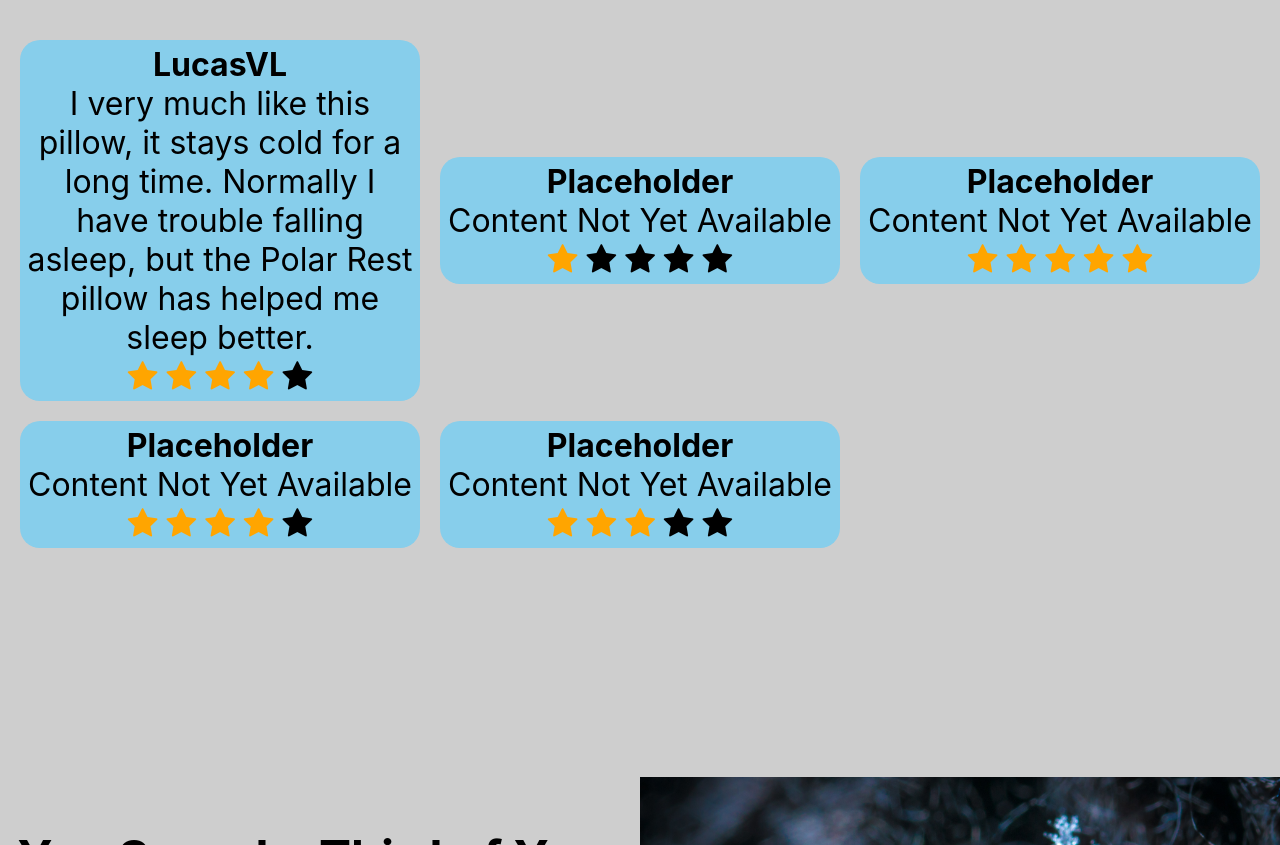
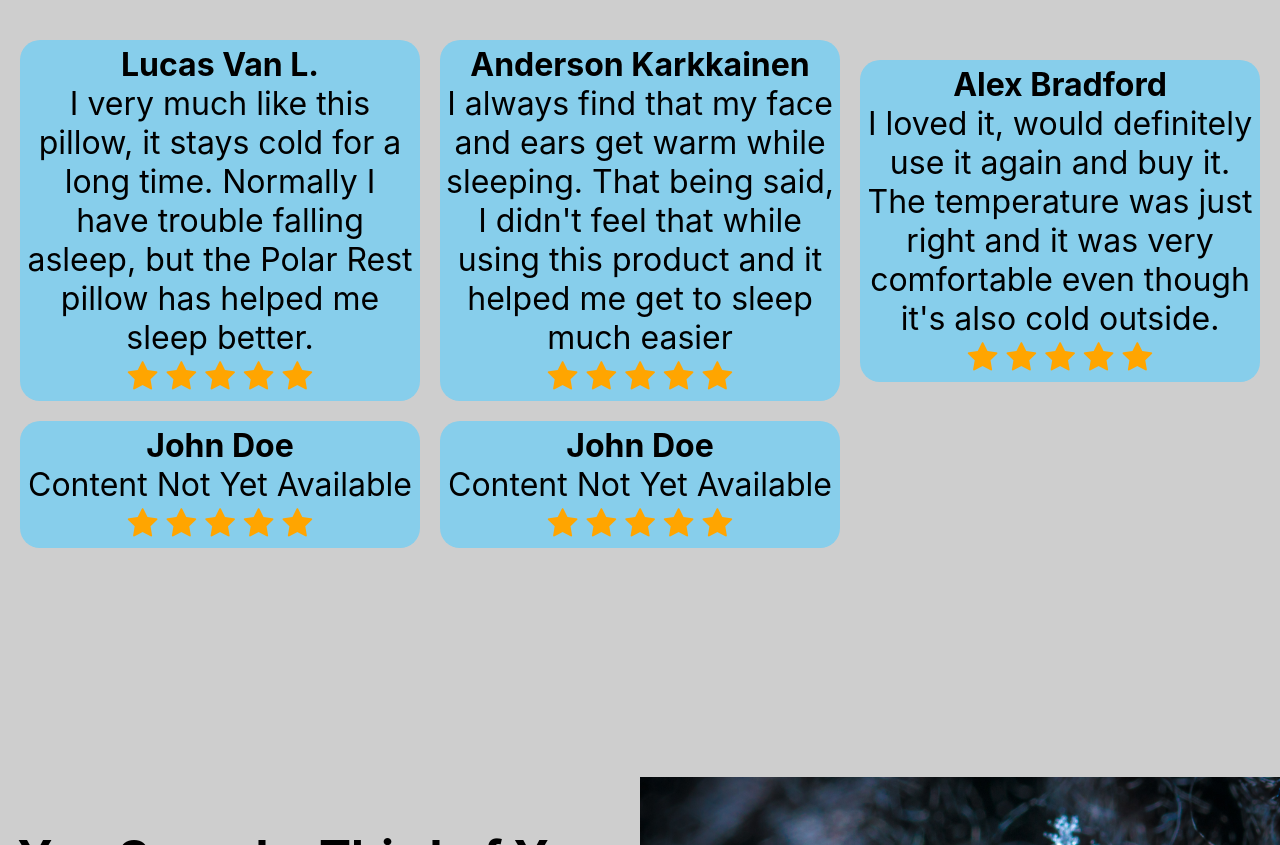
Before and after one commit to Lucas-V-L/Polar_Rest, a plain HTML site: page index.html in a window 1280 px wide. Shown: the part 1980-2825 px from the top of the page. Drawn offline with Linux system fonts and the light colour scheme; a script that the page names is missing.

Commit message:
testimonials and fixed weird scrolling

```diff
--- a/index.html
+++ b/index.html
@@ -54,26 +54,17 @@
 			</div>
             <div class="segment partFour center">
                 <div class="testimonial">
-                    <h4>LucasVL</h4>
+                    <h4>Lucas Van L.</h4>
                     <p>I very much like this pillow, it stays cold for a long time. Normally I have trouble falling asleep, but the Polar Rest pillow has helped me sleep better.</p>
                     <span class="fa fa-star checked"></span>
                     <span class="fa fa-star checked"></span>
                     <span class="fa fa-star checked"></span>
                     <span class="fa fa-star checked"></span>
-                    <span class="fa fa-star"></span>
+                    <span class="fa fa-star checked"></span>
                 </div>
                 <div class="testimonial">
-                    <h4>Placeholder</h4>
-                    <p>Content Not Yet Available</p>
-                    <span class="fa fa-star checked"></span>
-                    <span class="fa fa-star"></span>
-                    <span class="fa fa-star"></span>
-                    <span class="fa fa-star"></span>
-                    <span class="fa fa-star"></span>
-                </div>
-                 <div class="testimonial">
-                    <h4>Placeholder</h4>
-                    <p>Content Not Yet Available</p>
+                    <h4>Anderson Karkkainen</h4>
+                    <p>I always find that my face and ears get warm while sleeping. That being said, I didn't feel that while using this product and it helped me get to sleep much easier</p>
                     <span class="fa fa-star checked"></span>
                     <span class="fa fa-star checked"></span>
                     <span class="fa fa-star checked"></span>
@@ -81,22 +72,31 @@
                     <span class="fa fa-star checked"></span>
                 </div>
                  <div class="testimonial">
-                    <h4>Placeholder</h4>
+                    <h4>Alex Bradford</h4>
+                    <p>I loved it, would definitely use it again and buy it. The temperature was just right and it was very comfortable even though it's also cold outside.</p>
+                    <span class="fa fa-star checked"></span>
+                    <span class="fa fa-star checked"></span>
+                    <span class="fa fa-star checked"></span>
+                    <span class="fa fa-star checked"></span>
+                    <span class="fa fa-star checked"></span>
+                </div>
+                 <div class="testimonial">
+                    <h4>John Doe</h4>
 		    <p>Content Not Yet Available</p>
                     <span class="fa fa-star checked"></span>
                     <span class="fa fa-star checked"></span>
                     <span class="fa fa-star checked"></span>
                     <span class="fa fa-star checked"></span>
-                    <span class="fa fa-star"></span>
+                    <span class="fa fa-star checked"></span>
                 </div>
                  <div class="testimonial">
-                    <h4>Placeholder</h4>
+                    <h4>John Doe</h4>
 		    <p>Content Not Yet Available</p>
                     <span class="fa fa-star checked"></span>
                     <span class="fa fa-star checked"></span>
                     <span class="fa fa-star checked"></span>
-                    <span class="fa fa-star"></span>
-                    <span class="fa fa-star"></span>
+                    <span class="fa fa-star checked"></span>
+                    <span class="fa fa-star checked"></span>
                 </div>
 
             </div>
--- a/style.css
+++ b/style.css
@@ -53,14 +53,13 @@ nav > div > a {
 .segment {
 	width: 100%;
 	height: 100vh;
-	height: 100dvh;
 	position: relative;
     padding-top: 20px;
     padding-bottom: 20px;
 }
 
 .topBanner {
-	padding-top: max(min(20dvh, 20vw), 100px);
+	padding-top: max(min(20vh, 20vw), 100px);
     overflow: hidden;
 }
 
@@ -98,7 +97,7 @@ nav > div > a {
 .partThree {
     overflow: hidden;
     grid-template-columns: 1fr;
-    height: max(50dvh, 300px);
+    height: max(50vh, 300px);
     position: relative;
     padding-top: 20px;
     padding-bottom: 20px;
```
Also changed, not shown: 1 other file.
